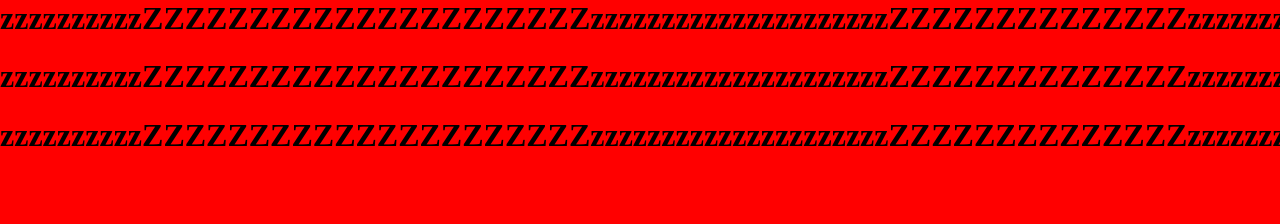
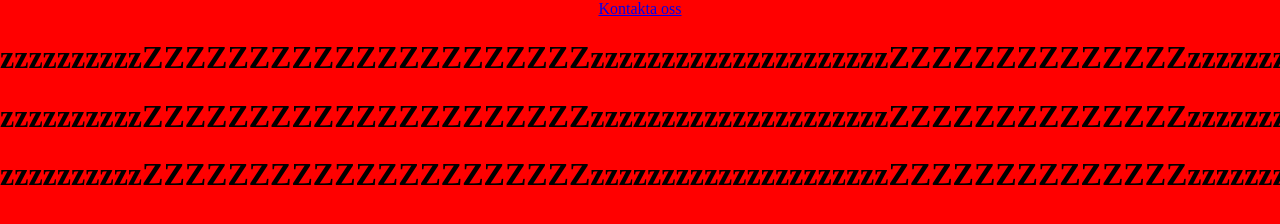
Before and after one commit to erdal-u/UAP, a plain HTML site: page index.html in a window 1280 px wide. Shown: the top 224 px of the page. Drawn offline with Linux system fonts and the light colour scheme.

Commit message:
Update index.html

```diff
--- a/index.html
+++ b/index.html
@@ -7,7 +7,7 @@
     <link rel="stylesheet" href="styles.css" />
   </head>
   <body>
-    <a href="/uap/contact.html"></a>
+    <a href="/uap/contact.html">Kontakta oss</a>
     <h1>
       zzzzzzzzzzZZZZZZZZZZZZZZZZZZZZZzzzzzzzzzzzzzzzzzzzzzZZZZZZZZZZZZZZzzzzzzzzzzzzzZZZZZZZZZZZ
     </h1>
```
